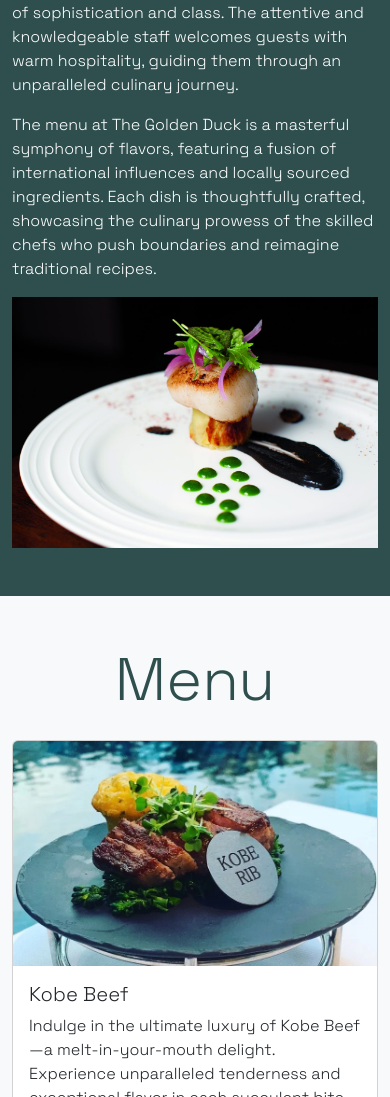
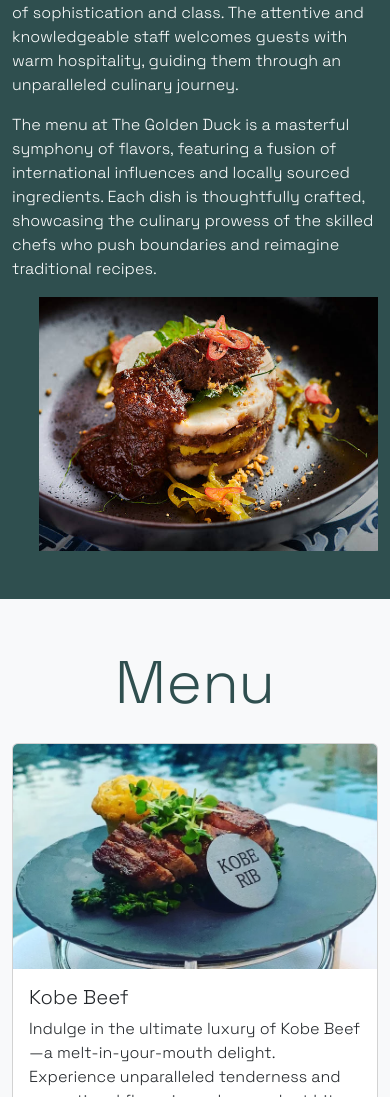
Before and after one commit to gonroland/PF-Rolando, a plain HTML site: page sections/restaurant.html in a window 390 px wide. Shown: the part 730-1827 px from the top of the page. Drawn offline with nearby package versions, Linux system fonts and the light colour scheme.

Commit message:
animaciones imgs

```diff
--- a/scss/styles.scss
+++ b/scss/styles.scss
@@ -138,7 +138,30 @@ h1,h2,h3,h4,h5,h6,p,a {
 
         label {
         color: white;
-    }
+                }
+        .pintura {
+      overflow: hidden;
+      padding-left: 10%;
+
+        img {
+      animation: slide-in 3s ease-out forwards;
+            }
+                }
+            }
+        }
+
+.explicacion {
+
+    .container {
+
+        .muestra {
+      overflow: hidden;
+      padding-left: 10%;
+
+        img {
+      animation: slide-in 3s ease-out forwards;
+            }
+                }
     }
 }
 
@@ -285,3 +308,12 @@ h1,h2,h3,h4,h5,h6,p,a {
 		height: auto;
 	}
 }
+
+@keyframes slide-in {
+  0% {
+    transform: translateX(100%);
+      }
+  100% {
+    transform: translateX(0);
+      }
+                    }
--- a/sections/restaurant.html
+++ b/sections/restaurant.html
@@ -55,7 +55,7 @@
   </div>
 
   <!-- Sección Acerca de -->
-  <section id="about" class="py-5" style="background-color: darkslategray">
+  <section id="about" class="explicacion py-5" style="background-color: darkslategray">
     <div class="container">
       <div class="row">
         <div class="col-md-6" style="color: white">
@@ -64,8 +64,8 @@
         <p>Nestled in a tastefully decorated space adorned with opulent accents and soft lighting, The Golden Duck exudes an ambiance of sophistication and class. The attentive and knowledgeable staff welcomes guests with warm hospitality, guiding them through an unparalleled culinary journey.</p>
         <p>The menu at The Golden Duck is a masterful symphony of flavors, featuring a fusion of international influences and locally sourced ingredients. Each dish is thoughtfully crafted, showcasing the culinary prowess of the skilled chefs who push boundaries and reimagine traditional recipes.</p>
         </div>
-        <div class="col-md-6">
-          <img src="../assets/img/portfolio/comida.jpg" class="img-fluid" alt="Restaurante">
+        <div class="muestra col-md-6">
+          <img src="../assets/img/portfolio/menuexec.jpg" class="img-fluid" alt="Restaurante">
         </div>
       </div>
     </div>
```
Also changed, not shown: sections/reservations.html (+1 -1 lines), assets/img/portfolio/menuexec.jpg (added), css/styles.css.
